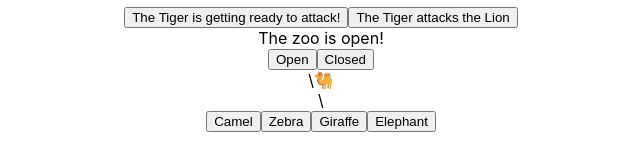
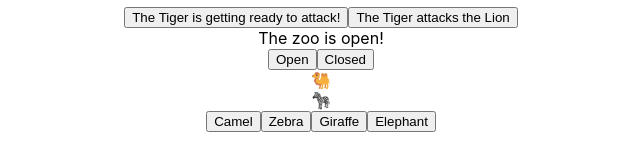
Before and after one commit to Kyra-christensen/react-busy-zoo, a React (Create React App) app: page / in a window 1280 px wide. Shown: the part 176-336 px from the top of the page, without its empty margins (319-959 px from the left). Built offline with nearby package versions, Linux system fonts and the light colour scheme.

Commit message:
changed an animal in the array

```diff
--- a/src/Animal.js
+++ b/src/Animal.js
@@ -1,7 +1,7 @@
 import React from 'react';
 
 export default function Animal(props) {
-  return <div>\
+  return <div>
     {props.animal === 'camel' && '🐫'}
     {props.animal === 'zebra' && '🦓'}
     {props.animal === 'giraffe' && '🦒'}
--- a/src/App.js
+++ b/src/App.js
@@ -7,7 +7,7 @@ function App() {
   const [lionSize, setLionSize] = useState(5);
   const [tigerSize, setTigerSize] = useState(5);
   const [isOpen, setIsOpen] = useState(true);
-  const [animalsArray, setAnimalsArray] = useState(['camel', 'monkey']);
+  const [animalsArray, setAnimalsArray] = useState(['camel', 'zebra']);
 
   return (
     <div className="App">
```
